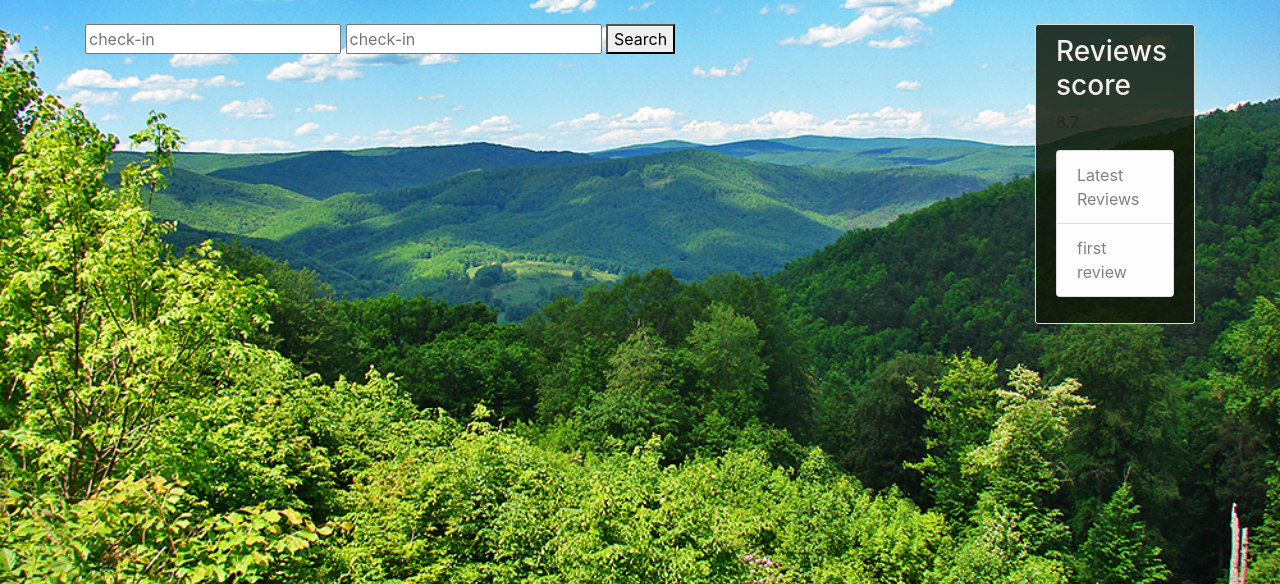
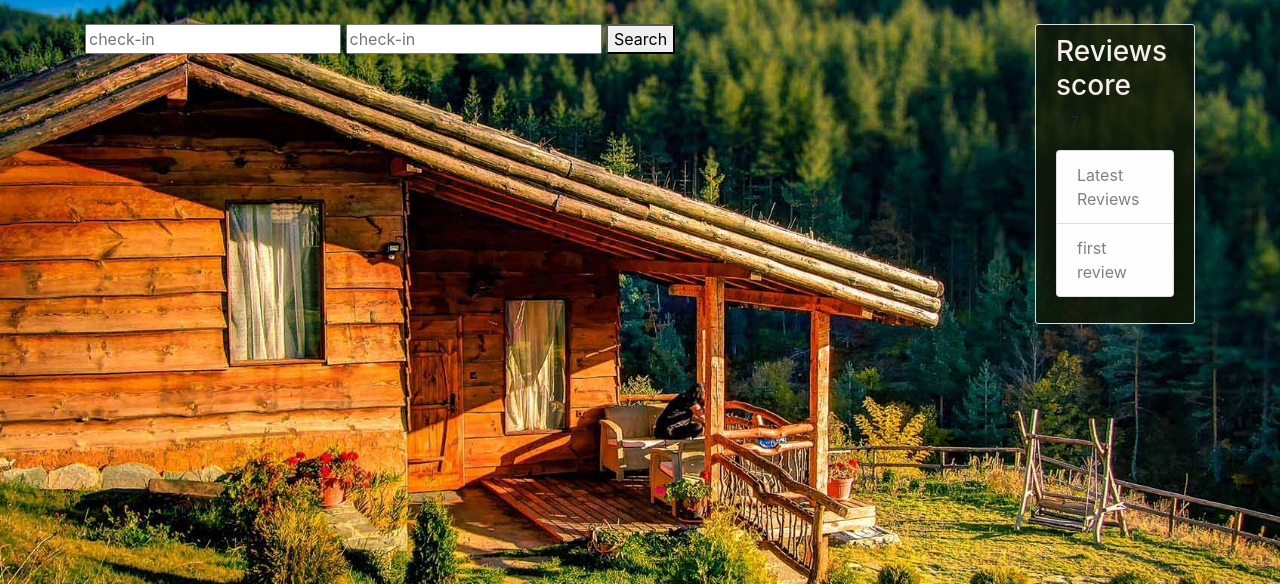
Before and after one commit to podvistorcheto/hotel-reservations-app, a Django app: page / in a window 1280 px wide. Shown: the part 56-640 px from the top of the page. Run offline with Django 3.2, Linux system fonts and the light colour scheme; some libraries are stand-ins or nearby versions.

Commit message:
05-review page block and new picture for the home page

```diff
--- a/hotel/static/hotel/base.css
+++ b/hotel/static/hotel/base.css
@@ -1,5 +1,5 @@
 body {
-  background: url('/media/strandzha.jpg') no-repeat center center fixed;
+  background: url('/media/thevilla.jpg') no-repeat center center fixed;
   background-size: cover;
   margin-top: 5rem;
   width: 100%;
```
Also changed, not shown: media/thevilla.jpg (added).
